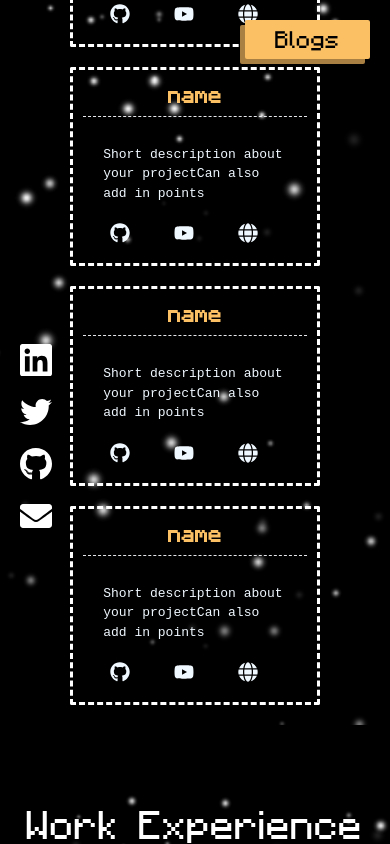
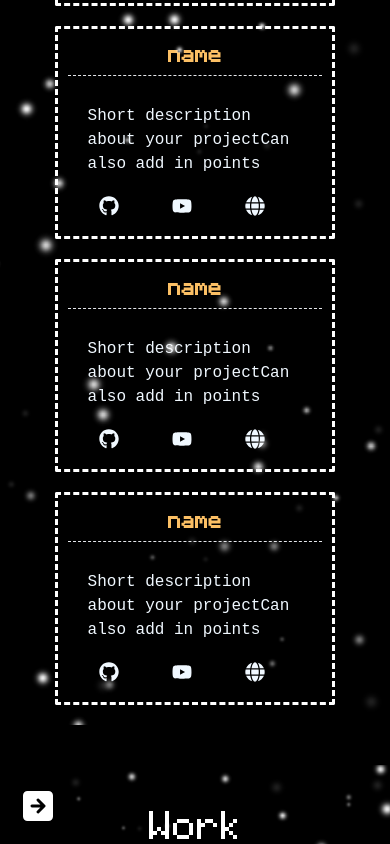
Before and after one commit to 0xayushM/portfolio-template-1, a Next.js app: page / in a window 390 px wide. Both pictures are taken after a click on the element "Know More". Built offline with nearby package versions, Linux system fonts and the light colour scheme.

Commit message:
done sidebar and carousel

```diff
--- a/app/components/carousel.tsx
+++ b/app/components/carousel.tsx
@@ -32,7 +32,7 @@ const ImgSlider: React.FC = () => {
             {carouselData.images.map((imageUrl, index) => (
               <Wrap key={index} isactive={index === activeIndex ? "true" : ""}>
                 <a>
-                  <div className='image-container'>
+                  <div className='image-container h-[40vh] md:h-[60vh]'>
                     <Image src={imageUrl} alt={`Slide ${index + 1}`} layout='fill' objectFit='cover' />
                   </div>
                 </a>
@@ -101,7 +101,7 @@ const Wrap = styled.div<WrapProps>`
     position: relative;
     width: 100%;
     border-radius: 10px;
-    height: 60vh;
+    /* height: 60vh; */
     transform: scale(${props => (props.isactive ? '1.1' : '1')});
     transition: transform 0.3s ease;
     ${props =>
@@ -111,7 +111,6 @@ const Wrap = styled.div<WrapProps>`
       z-index:2;
     `}
   }
-
   &:hover {
     padding: 0;
     transition: 100ms;
--- a/app/components/projects.tsx
+++ b/app/components/projects.tsx
@@ -12,7 +12,7 @@ const Projects = () => {
   return (
     <div className="flex flex-col gap-10 items-center justify-center">
       <h1 className="heading text-4xl">{projectsData.heading}</h1>
-      <div className="scrollbar flex flex-col md:flex-row md:overflow-x-scroll flex-wrap md:flex-nowrap gap-5 w-[80%] sm:w-[70%] md:w-[67%]">
+      <div className="scrollbar flex flex-col md:flex-row md:overflow-x-scroll flex-wrap md:flex-nowrap gap-5 w-[90%] sm:w-[80%] md:w-[70%]">
         {projectsData.data.map((project) => (
           <div className="project_card" key={project.id}>
             <h1 className="highlight text-lg font flex items-center justify-center pb-2">{project.name}</h1>
--- a/app/components/sidebar.tsx
+++ b/app/components/sidebar.tsx
@@ -1,18 +1,66 @@
-import React from 'react';
-import socialMediaData from '../data/socialData.json';
-import {IconContext} from 'react-icons'
-import * as ReactIcons from 'react-icons/fa';
-import Link from 'next/link';
-import {FaLinkedin, FaTwitter, FaGithub, FaEnvelope} from 'react-icons/fa'
+import React, { useState } from "react";
+import socialMediaData from "../data/socialData.json";
+import Link from "next/link";
+import {
+  FaLinkedin,
+  FaTwitter,
+  FaGithub,
+  FaEnvelope,
+} from "react-icons/fa";
+import {
+  TbSquareArrowRightFilled,
+  TbSquareArrowLeftFilled,
+} from "react-icons/tb";
 
-const Sidebar= () => {
+const Sidebar = () => {
+  const [sidebar, setSidebar] = useState(true);
+
   return (
-    <div className="fixed flex flex-col h-full justify-center max-w-full  text-white p-5 gap-y-5">
-        <Link href={socialMediaData.linkedin} target='_blank'><FaLinkedin className='hover:text-[#FBBF64] transition-all duration-200 w-[200%] h-[200%]'/></Link>
-        <Link href={socialMediaData.twitter} target='_blank'><FaTwitter className='hover:text-[#FBBF64] transition-all duration-200 w-[200%] h-[200%]'/></Link>
-        <Link href={socialMediaData.github} target='_blank'><FaGithub className='hover:text-[#FBBF64] transition-all duration-200 w-[200%] h-[200%]'/></Link>
-        <Link href={socialMediaData.email} target='_blank'><FaEnvelope className='hover:text-[#FBBF64] transition-all duration-200 w-[200%] h-[200%]'/></Link>
-    </div>
+    <>
+      <div className="fixed hidden sm:flex flex-col h-full justify-center max-w-full  text-white p-5 gap-y-5">
+        <Link href={socialMediaData.linkedin} target="_blank">
+          <FaLinkedin className="hover:text-[#FBBF64] transition-all duration-200 w-[200%] h-[200%]" />
+        </Link>
+        <Link href={socialMediaData.twitter} target="_blank">
+          <FaTwitter className="hover:text-[#FBBF64] transition-all duration-200 w-[200%] h-[200%]" />
+        </Link>
+        <Link href={socialMediaData.github} target="_blank">
+          <FaGithub className="hover:text-[#FBBF64] transition-all duration-200 w-[200%] h-[200%]" />
+        </Link>
+        <Link href={socialMediaData.email} target="_blank">
+          <FaEnvelope className="hover:text-[#FBBF64] transition-all duration-200 w-[200%] h-[200%]" />
+        </Link>
+      </div>
+      <div className="fixed sm:hidden flex flex-col h-full justify-end max-w-full text-white p-5 gap-y-5">
+        {sidebar ? (
+          <div className="text-4xl" onClick={() => setSidebar(!sidebar)}>
+            <TbSquareArrowRightFilled />
+          </div>
+        ) : (
+          <div
+            className={` transition-transform duration-300 sm:translate-x-0 flex flex-col`}
+          >
+            <div className="flex flex-col gap-y-2 rounded-xl text-xl">
+              <Link href={socialMediaData.linkedin} target="_blank">
+                <FaLinkedin className="hover:text-[#FBBF64] transition-all shadow-black shadow-xl duration-200 w-[100%] h-[100%]" />
+              </Link>
+              <Link href={socialMediaData.twitter} target="_blank">
+                <FaTwitter className="hover:text-[#FBBF64] transition-all shadow-black shadow-xl duration-200 w-[100%] h-[100%]" />
+              </Link>
+              <Link href={socialMediaData.github} target="_blank">
+                <FaGithub className="hover:text-[#FBBF64] transition-all duration-200 w-[100%] h-[100%]" />
+              </Link>
+              <Link href={socialMediaData.email} target="_blank">
+                <FaEnvelope className="hover:text-[#FBBF64] transition-all duration-200 w-[100%] h-[100%]" />
+              </Link>
+              <div className="pt-2" onClick={() => setSidebar(!sidebar)}>
+                <TbSquareArrowLeftFilled className="text-4xl text-[#fbbf64]" />
+              </div>
+            </div>
+          </div>
+        )}
+      </div>
+    </>
   );
 };
 
--- a/app/components/work.tsx
+++ b/app/components/work.tsx
@@ -20,7 +20,7 @@ const Work = () => {
 
   return (
     <div className="section flex flex-col items-center justify-center gap-y-5 pt-10">
-      <h1 className="heading flex items-center justify-center w-full text-3xl md:text-4xl">{workExData.heading}</h1>
+      <h1 className="heading flex items-center justify-center w-[80%] text-center text-3xl md:text-4xl">{workExData.heading}</h1>
       <FilterBar
         types={types}
         selectedType={selectedType}
--- a/app/data/workExData.json
+++ b/app/data/workExData.json
@@ -65,15 +65,15 @@
             "description": [
                 {
                     "url":"",
-                    "bullet":"Growing The Graph Protocol Ecosystem in INDIA."
+                    "bullet":"Deployed Hyperlane on 6+ chains"
                 },
                 {
                     "url":"",
-                    "bullet":"Organising workshops and various programs to nourish the community of Graph Protocol in INDIA."
+                    "bullet":"Created Technical Content about Hyperlane."
                 },
                 {
                     "url":"",
-                    "bullet":"Delivering Technical Workshops to Graph Advocates around Graph Protocol."
+                    "bullet":"Reviewed and Tested the Documentation."
                 }
             ],
             "type": [
@@ -91,15 +91,15 @@
             "description": [
                 {
                     "url":"",
-                    "bullet":"Growing The Graph Protocol Ecosystem in INDIA."
+                    "bullet":"Co-Founded and Managing a community of 900+ members."
                 },
                 {
                     "url":"",
-                    "bullet":"Organising workshops and various programs to nourish the community of Graph Protocol in INDIA."
+                    "bullet":"Organised Rajasthan's Largest Web3 Event Polygon Guild Jaipur RoadShow attended by people from all over India."
                 },
                 {
                     "url":"",
-                    "bullet":"Delivering Technical Workshops to Graph Advocates around Graph Protocol."
+                    "bullet":"Organised First Web3 offline workshop series in INDIA, BUIDL IRL"
                 }
             ],
             "type": [
@@ -117,15 +117,11 @@
             "description": [
                 {
                     "url":"",
-                    "bullet":"Growing The Graph Protocol Ecosystem in INDIA."
+                    "bullet":"Gave 4+ Talks and 10+ workshops about the Web3 Ecosystem.."
                 },
                 {
                     "url":"",
-                    "bullet":"Organising workshops and various programs to nourish the community of Graph Protocol in INDIA."
-                },
-                {
-                    "url":"",
-                    "bullet":"Delivering Technical Workshops to Graph Advocates around Graph Protocol."
+                    "bullet":"Spoke at a Twitter Space having 250+ listeners about Open Source and Polygon organized by GSSOC."
                 }
             ],
             "type": [
@@ -143,15 +139,11 @@
             "description": [
                 {
                     "url":"",
-                    "bullet":"Growing The Graph Protocol Ecosystem in INDIA."
+                    "bullet":"Building Indexers for fetching requried data from different Blockchains."
                 },
                 {
                     "url":"",
-                    "bullet":"Organising workshops and various programs to nourish the community of Graph Protocol in INDIA."
-                },
-                {
-                    "url":"",
-                    "bullet":"Delivering Technical Workshops to Graph Advocates around Graph Protocol."
+                    "bullet":"Building 10+ APIs provide reputation data of a User, DAO, and many more."
                 }
             ],
             "type": [
@@ -170,15 +162,11 @@
             "description": [
                 {
                     "url":"",
-                    "bullet":"Growing The Graph Protocol Ecosystem in INDIA."
+                    "bullet":"Natively implemented Wallet Connect on the DApp for keeping the minimum number of libraries."
                 },
                 {
                     "url":"",
-                    "bullet":"Organising workshops and various programs to nourish the community of Graph Protocol in INDIA."
-                },
-                {
-                    "url":"",
-                    "bullet":"Delivering Technical Workshops to Graph Advocates around Graph Protocol."
+                    "bullet":"Integrated deployed smart contracts with Front-end."
                 }
             ],
             "type": [
@@ -198,15 +186,11 @@
             "description": [
                 {
                     "url":"",
-                    "bullet":"Growing The Graph Protocol Ecosystem in INDIA."
+                    "bullet":"Created the Authentication API and saving the data of the users in a separate database."
                 },
                 {
                     "url":"",
-                    "bullet":"Organising workshops and various programs to nourish the community of Graph Protocol in INDIA."
-                },
-                {
-                    "url":"",
-                    "bullet":"Delivering Technical Workshops to Graph Advocates around Graph Protocol."
+                    "bullet":"Design, Developed and Implemented database maintaining 2 different roles."
                 }
             ],
             "type": [
@@ -224,15 +208,15 @@
             "description": [
                 {
                     "url":"",
-                    "bullet":"Growing The Graph Protocol Ecosystem in INDIA."
+                    "bullet":"Design and Built the Back-end maintaining 3 different roles."
                 },
                 {
                     "url":"",
-                    "bullet":"Organising workshops and various programs to nourish the community of Graph Protocol in INDIA."
+                    "bullet":"Developed more than 10 UI pages."
                 },
                 {
                     "url":"",
-                    "bullet":"Delivering Technical Workshops to Graph Advocates around Graph Protocol."
+                    "bullet":"Integrated the front-end and back-end"
                 }
             ],
             "type": [
@@ -249,15 +233,7 @@
             "description": [
                 {
                     "url":"",
-                    "bullet":"Growing The Graph Protocol Ecosystem in INDIA."
-                },
-                {
-                    "url":"",
-                    "bullet":"Organising workshops and various programs to nourish the community of Graph Protocol in INDIA."
-                },
-                {
-                    "url":"",
-                    "bullet":"Delivering Technical Workshops to Graph Advocates around Graph Protocol."
+                    "bullet":"Corrected the .env naming variables."
                 }
             ],
             "type": [
@@ -274,15 +250,7 @@
             "description": [
                 {
                     "url":"",
-                    "bullet":"Growing The Graph Protocol Ecosystem in INDIA."
-                },
-                {
-                    "url":"",
-                    "bullet":"Organising workshops and various programs to nourish the community of Graph Protocol in INDIA."
-                },
-                {
-                    "url":"",
-                    "bullet":"Delivering Technical Workshops to Graph Advocates around Graph Protocol."
+                    "bullet":"Corrected the .env naming variables."
                 }
             ],
             "type": [
@@ -299,15 +267,7 @@
             "description": [
                 {
                     "url":"",
-                    "bullet":"Growing The Graph Protocol Ecosystem in INDIA."
-                },
-                {
-                    "url":"",
-                    "bullet":"Organising workshops and various programs to nourish the community of Graph Protocol in INDIA."
-                },
-                {
-                    "url":"",
-                    "bullet":"Delivering Technical Workshops to Graph Advocates around Graph Protocol."
+                    "bullet":"Corrected the .env naming variables."
                 }
             ],
             "type": [
@@ -325,15 +285,7 @@
             "description": [
                 {
                     "url":"",
-                    "bullet":"Growing The Graph Protocol Ecosystem in INDIA."
-                },
-                {
-                    "url":"",
-                    "bullet":"Organising workshops and various programs to nourish the community of Graph Protocol in INDIA."
-                },
-                {
-                    "url":"",
-                    "bullet":"Delivering Technical Workshops to Graph Advocates around Graph Protocol."
+                    "bullet":"Corrected the .env naming variables."
                 }
             ],
             "type": [
@@ -350,15 +302,7 @@
             "description": [
                 {
                     "url":"",
-                    "bullet":"Growing The Graph Protocol Ecosystem in INDIA."
-                },
-                {
-                    "url":"",
-                    "bullet":"Organising workshops and various programs to nourish the community of Graph Protocol in INDIA."
-                },
-                {
-                    "url":"",
-                    "bullet":"Delivering Technical Workshops to Graph Advocates around Graph Protocol."
+                    "bullet":"Corrected the .env naming variables."
                 }
             ],
             "type": [
--- a/app/globals.css
+++ b/app/globals.css
@@ -444,9 +444,6 @@ ul {
   .section {
     height: max-content;
   }
-  .profile_container {
-    padding: 5rem 0;
-  }
   .experience_container {
     grid-template-columns: repeat(2,1fr);
     height: 60vh;
@@ -455,6 +452,9 @@ ul {
   }
   .experience_content {
     height: max-content;
+  }
+  .profile_container {
+    padding:3rem 0;
   }
   .section, .car_section {
     padding: 20px 100px;
@@ -494,6 +494,7 @@ ul {
     background-color: rgba(0,0,0,0);
   }
   .car_section {
+    padding: 0 50px;
     width: 100%;
   }
   * {
@@ -510,17 +511,17 @@ ul {
     font-size: larger;
   }
   .content {
-    font-size: medium;
+    font-size: large;
   }
   .profile_container {
-    padding: 5rem 0;
+    padding:2rem 0;
   }
   .project_card {
     min-width: 100%;
   }
   .experience_container {
     grid-template-columns: repeat(1,1fr);
-    height: 60vh;
+    height: 80vh;
     overflow: scroll;
     padding: 0px 0px 0px 0px;
   }
--- a/app/page.tsx
+++ b/app/page.tsx
@@ -34,7 +34,7 @@ export default function Home() {
       <div className="w-full h-full top-0 text-white z-20">
         <Sidebar />
       </div>
-      <div className="fixed z-20 top-5 md:right-20 right-5">
+      <div className="hidden sm:block fixed z-20 top-5 md:right-20 right-5">
         <BlogButton />
       </div>
       <section className="flex flex-col items-center justify-center">
@@ -50,7 +50,7 @@ export default function Home() {
         </section>
       )}
       {knowMore && (
-        <section className="flex flex-col items-center pb-10 md:pb-16 z-10">
+        <section className="flex flex-col items-center py-10 md:pb-16 z-10">
           <Carousel/>
           <div onClick={()=> setKnowMore(false)} className={`${knowMore ? 'cursor-pointer blog_button mt-10 md:mt-0' : 'hidden'}`}>Let{"'"}s get back</div>
         </section>
--- a/package.json
+++ b/package.json
@@ -10,6 +10,7 @@
   },
   "dependencies": {
     "@types/react-slick": "^0.23.11",
+    "framer-motion": "^10.16.4",
     "next": "13.5.4",
     "react": "^18",
     "react-dom": "^18",
```
Also changed, not shown: app/components/profile.tsx (+6 -3 lines), 1 other file (tests, documents, lock files or other folders).
